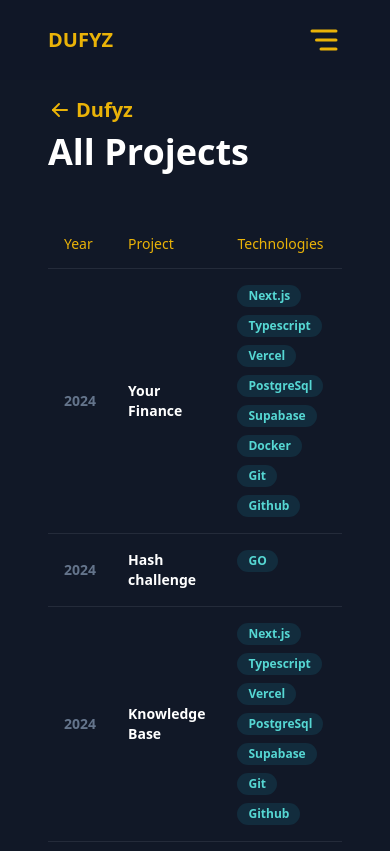
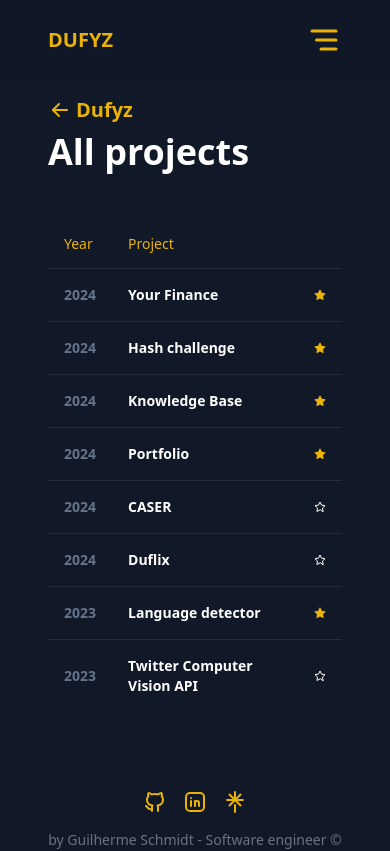
Before and after one commit to Dufyz/portfolio, a Next.js app: page /en/work in a window 390 px wide. Shown: the top 851 px of the page. Built offline with nearby package versions, Linux system fonts and the light colour scheme.

Commit message:
wip: terminei a seção de work

```diff
--- a/messages/en.json
+++ b/messages/en.json
@@ -5,20 +5,6 @@
       "experience": "experience",
       "work": "work",
       "contact": "contact"
-    }
-  },
-  "works": {
-    "knowledgeBase": {
-      "title": "Knowledgebase / CMS",
-      "description": "A robust multitenant content management system (CMS) platform, developed to facilitate the creation, organization, and access to a comprehensive knowledge base. This project offers a user-friendly and highly efficient interface. The CMS is integrated with third-party software (Sacflow), providing a complete and integrated solution for a knowledge base."
-    },
-    "yourFinance": {
-      "title": "YourFinance",
-      "description": "A complete financial application that allows users to manage their personal finances efficiently and securely. The intuitive interface and advanced features ensure a superior user experience."
-    },
-    "languageDetector": {
-      "title": "Language Detector",
-      "description": "A machine learning-based language detector designed to identify languages from provided texts. This project demonstrates the practical application of data science and machine learning techniques in a real-world context."
     }
   },
   "heroSection": {
@@ -36,9 +22,31 @@
     "button": "Contact"
   },
   "work": {
-    "title": " Some Things I’ve Built",
+    "title": "Some Things I’ve Built",
     "buttons": {
       "viewMore": "View more"
+    },
+    "table": {
+      "title": "All projects",
+      "headers": {
+        "year": "Year",
+        "project": "Project",
+        "technologies": "Technologies"
+      }
+    },
+    "highlightedProjects": {
+      "knowledgeBase": {
+        "title": "Knowledgebase / CMS",
+        "description": "A robust multitenant content management system (CMS) platform, developed to facilitate the creation, organization, and access to a comprehensive knowledge base. This project offers a user-friendly and highly efficient interface. The CMS is integrated with third-party software (Sacflow), providing a complete and integrated solution for a knowledge base."
+      },
+      "yourFinance": {
+        "title": "YourFinance",
+        "description": "A complete financial application that allows users to manage their personal finances efficiently and securely. The intuitive interface and advanced features ensure a superior user experience."
+      },
+      "languageDetector": {
+        "title": "Language Detector",
+        "description": "A machine learning-based language detector designed to identify languages from provided texts. This project demonstrates the practical application of data science and machine learning techniques in a real-world context."
+      }
     }
   },
   "about": {
--- a/messages/pt.json
+++ b/messages/pt.json
@@ -5,20 +5,6 @@
       "experience": "experiência",
       "work": "trabalho",
       "contact": "contato"
-    }
-  },
-  "works": {
-    "knowledgeBase": {
-      "title": "Knowledgebase / CMS",
-      "description": "Uma plataforma robusta de gestão de conteúdo (CMS) multitenant, desenvolvida para facilitar a criação, organização e acesso a uma base de conhecimento abrangente. Este projeto oferece uma interface amigável e altamente eficiente. O CMS é integrado ao software de terceiros (Sacflow), proporcionando uma solução completa e integrada para uma base de conhecimento."
-    },
-    "yourFinance": {
-      "title": "YourFinance",
-      "description": "Uma aplicação financeira completa que permite aos usuários gerenciar suas finanças pessoais de maneira eficiente e segura. A interface intuitiva e as funcionalidades avançadas garantem uma experiência de usuário superior."
-    },
-    "languageDetector": {
-      "title": "Language Detector",
-      "description": "Um detector de linguagem baseado em aprendizado de máquina, projetado para identificar idiomas a partir de textos fornecidos. Este projeto demonstra a aplicação prática de técnicas de ciência de dados e aprendizado de máquina em um contexto real."
     }
   },
   "heroSection": {
@@ -39,6 +25,28 @@
     "title": "Algumas coisas que contruí",
     "buttons": {
       "viewMore": "Ver mais"
+    },
+    "highlightedProjects": {
+      "knowledgeBase": {
+        "title": "Knowledgebase / CMS",
+        "description": "Uma plataforma robusta de gestão de conteúdo (CMS) multitenant, desenvolvida para facilitar a criação, organização e acesso a uma base de conhecimento abrangente. Este projeto oferece uma interface amigável e altamente eficiente. O CMS é integrado ao software de terceiros (Sacflow), proporcionando uma solução completa e integrada para uma base de conhecimento."
+      },
+      "yourFinance": {
+        "title": "YourFinance",
+        "description": "Uma aplicação financeira completa que permite aos usuários gerenciar suas finanças pessoais de maneira eficiente e segura. A interface intuitiva e as funcionalidades avançadas garantem uma experiência de usuário superior."
+      },
+      "languageDetector": {
+        "title": "Language Detector",
+        "description": "Um detector de linguagem baseado em aprendizado de máquina, projetado para identificar idiomas a partir de textos fornecidos. Este projeto demonstra a aplicação prática de técnicas de ciência de dados e aprendizado de máquina em um contexto real."
+      }
+    },
+    "table": {
+      "title": "Todos os projetos",
+      "headers": {
+        "year": "Ano",
+        "project": "Projeto",
+        "technologies": "Tecnologias"
+      }
     }
   },
   "about": {
--- a/src/app/[locale]/work/page.tsx
+++ b/src/app/[locale]/work/page.tsx
@@ -20,36 +20,41 @@ import {
 import { technologies } from "@/data/technologies";
 import { Badge } from "@/components/ui/badge";
 import { works } from "@/data/works";
+import { cn } from "@/lib/utils";
+import { useTranslations } from "next-intl";
+
+export default function WorkPage() {
+  const t = useTranslations("work.table");
 
   const tableHeadItems = [
     {
-    title: "Year",
+      title: t("headers.year"),
     },
     {
-    title: "Project",
+      title: t("headers.project"),
     },
     {
-    title: "Technologies",
+      title: t("headers.technologies"),
       width: 500,
+      classname: "hidden lg:table-cell",
     },
     {
       title: "Link",
+      classname: "hidden sm:table-cell",
     },
     {
       title: "",
     },
   ];
-
-export default function WorkPage() {
   return (
-    <main className="w-full pt-24 pb-4 px-12">
+    <main className="min-h-[calc(100vh-80px)] w-full pt-24 pb-4 px-12">
       <section className="m-auto h-full max-w-screen-xl flex-1 w-full flex items-start justify-start flex-col text-white gap-12">
         <div className="flex-col items-start justify-center gap-2 flex">
           <Link href={"/"} className="flex items-center justify-center gap-1">
             <IconArrowLeft size={24} color="#eab308" />
             <p className="text-xl text-yellow-500 font-semibold">Dufyz</p>
           </Link>
-          <h1 className="text-4xl sm:text-5xl font-bold">All Projects</h1>
+          <h1 className="text-4xl sm:text-5xl font-bold">{t("title")}</h1>
         </div>
         <Table>
           <TableHeader>
@@ -61,7 +66,7 @@ export default function WorkPage() {
             >
               {tableHeadItems.map((item, index) => (
                 <TableHead
-                  className="text-yellow-500"
+                  className={cn("text-yellow-500", item.classname)}
                   key={index}
                   style={{
                     width: item?.width,
@@ -84,8 +89,12 @@ export default function WorkPage() {
                 <TableCell className="text-muted-foreground">
                   {item.year}
                 </TableCell>
-                <TableCell className="">{item.project}</TableCell>
-                <TableCell className="flex gap-2 flex-wrap">
+                <TableCell>
+                  <Link href={item.link} target="_blank">
+                    {item.project}
+                  </Link>
+                </TableCell>
+                <TableCell className="gap-2 flex-wrap hidden lg:flex">
                   {item.technologies.map((tech, index) => (
                     <Badge
                       key={index}
@@ -95,18 +104,19 @@ export default function WorkPage() {
                     </Badge>
                   ))}
                 </TableCell>
-                <TableCell>
+                <TableCell className="hidden sm:table-cell">
                   {item.link && (
                     <Link
                       href={item.link}
                       className="flex items-center justify-start gap-2"
+                      target="_blank"
                     >
                       {item.link.split("https://")[1]}
                       <IconArrowUpRight size={14} />
                     </Link>
                   )}
                 </TableCell>
-                <TableCell>
+                <TableCell className="table-cell">
                   {item.isFavourite ? (
                     <IconStarFilled size={12} color="#eab308" />
                   ) : (
--- a/src/components/home/work.tsx
+++ b/src/components/home/work.tsx
@@ -6,7 +6,7 @@ import { useTranslations } from "next-intl";
 import { useInView } from "react-intersection-observer";
 import { useEffect, useState } from "react";
 import { Typewriter } from "react-simple-typewriter";
-import { useHighlightedWorks } from "@/data/highlightedWorks";
+import { useHighlightedProjects } from "@/data/highlightedProjects";
 
 const MAX_HIGLITES_HOME_PAGE = 3;
 
@@ -42,7 +42,7 @@ export default function Work() {
           </h1>
         </div>
         <div className="w-full flex-col gap-32 flex items-center justify-center">
-          {useHighlightedWorks()
+          {useHighlightedProjects()
             .slice(0, MAX_HIGLITES_HOME_PAGE)
             .map((work, index) => (
               <FeatureHighlite {...work} key={index} />
--- a/src/data/highlightedWorks.ts
+++ b/src/data/highlightedProjects.ts
@@ -1,8 +1,8 @@
 import { FeatureHighlite } from "@/components/Global/feature-highlite";
 import { useTranslations } from "next-intl";
 
-export const useHighlightedWorks = (): FeatureHighlite[] => {
-  const t = useTranslations("works");
+export const useHighlightedProjects = (): FeatureHighlite[] => {
+  const t = useTranslations("work.highlightedProjects");
 
   return [
     {
```
Lines whose indentation alone changed are shown as unchanged.
